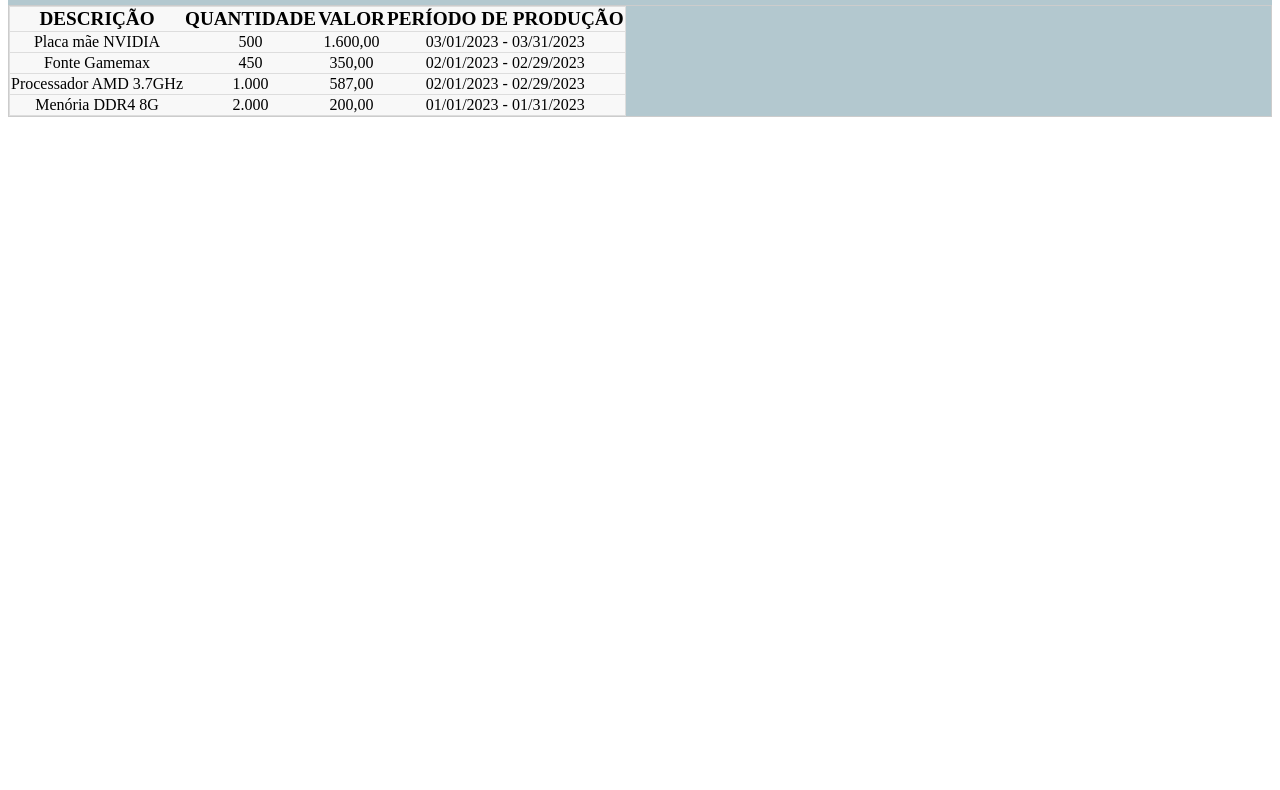
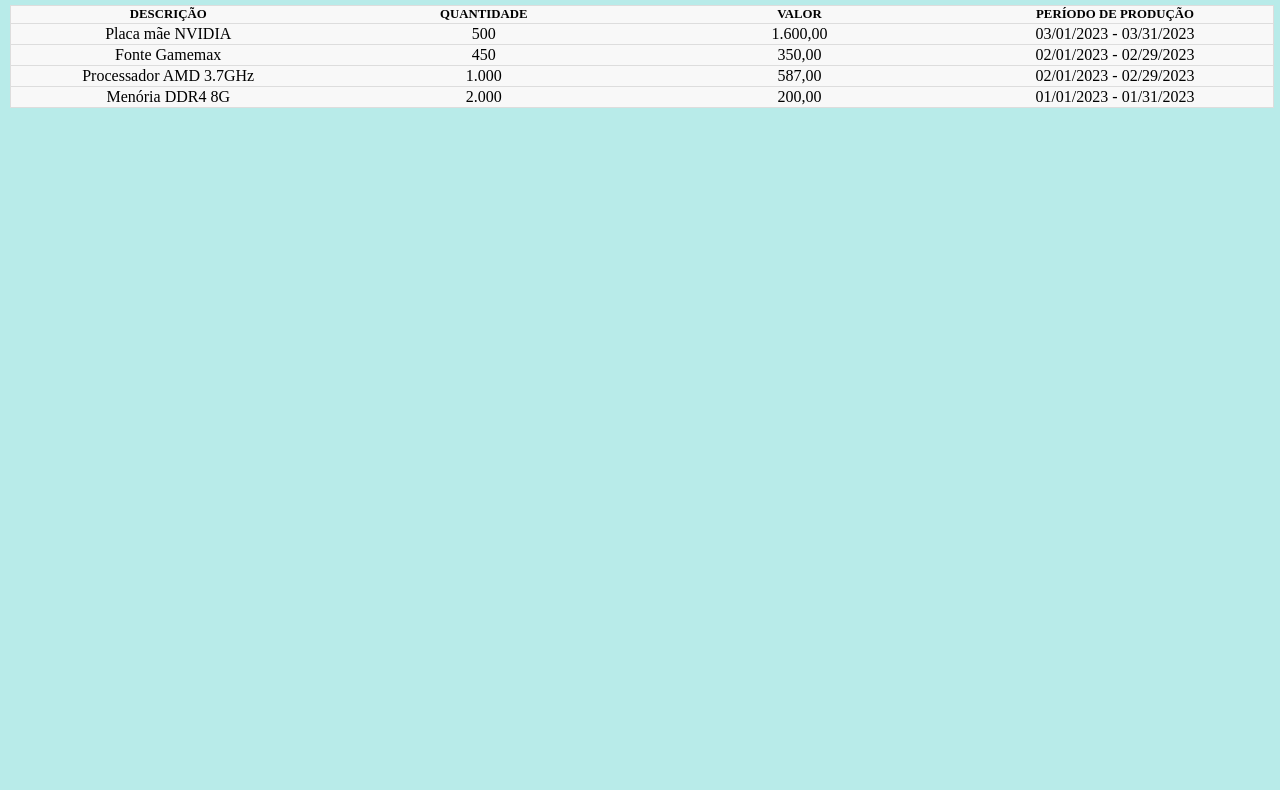
Before and after one commit to codespaceju0912/empresaVendasAtv, a plain HTML site: page index.html in a window 1280 px wide. Shown: the part 62-852 px from the top of the page. Before the commit the page ends 800 px from the top, so only its background shows below. Drawn offline with Linux system fonts and the light colour scheme.

Commit message:
Atualização do css

```diff
--- a/css/style.css
+++ b/css/style.css
@@ -1,17 +1,32 @@
+html, body {
+    height: 100%;
+    background-color: #b8ebe9;
+}
+
 *{
     box-sizing: border-box;
 }
+
+
 .container{
-    background-color: #B3c8cf;
+    justify-content: center;
     width: 100%;
     height: 100%;
 }
+.tabela{
+    margin: 0.1rem;
+    height: 100%;
+    width: 100%;
+    align-items: flex;
+    justify-items: center;
+    min-width: 100%;
+    min-height: 100%;
+}
 table{
-    display: flex;
     border: 0.1rem solid #ccc;
     border-collapse: collapse;
-    margin: 0rem;
-    padding: 0rem;
+    margin: 0;
+    padding: 0.5rem;
     width: 100%;
     table-layout: fixed;
 }
@@ -20,10 +35,14 @@ table tr{
     border: 0.1rem solid #ddd;
     margin: 10%;
 }
-table th, table td{
+table td{
     text-align: center;
 }
 table th{
-    font-size: 1.2rem;
+    font-size: 0.8rem;
     text-transform: uppercase;
+    text-align: center;
 }
+h1{
+    text-align: center;
+}
--- a/index.html
+++ b/index.html
@@ -7,8 +7,9 @@
     <title>Relatório anual de produção de peças</title>
 </head>
 <body>
-    <section class="container">
+    <article class="container" style="height: 100%;">
         <h1>Relatório anual de produção de peças</h1>
+        <article class="tabela">
             <table>
                 <tr>
                     <th>Descrição</th>
@@ -41,6 +42,7 @@
                     <td>01/01/2023 - 01/31/2023</td>
                 </tr>
             </table>
-    </section>
+        </article>
+    </article>
 </body>
 </html>
```
Lines whose indentation alone changed are shown as unchanged.
